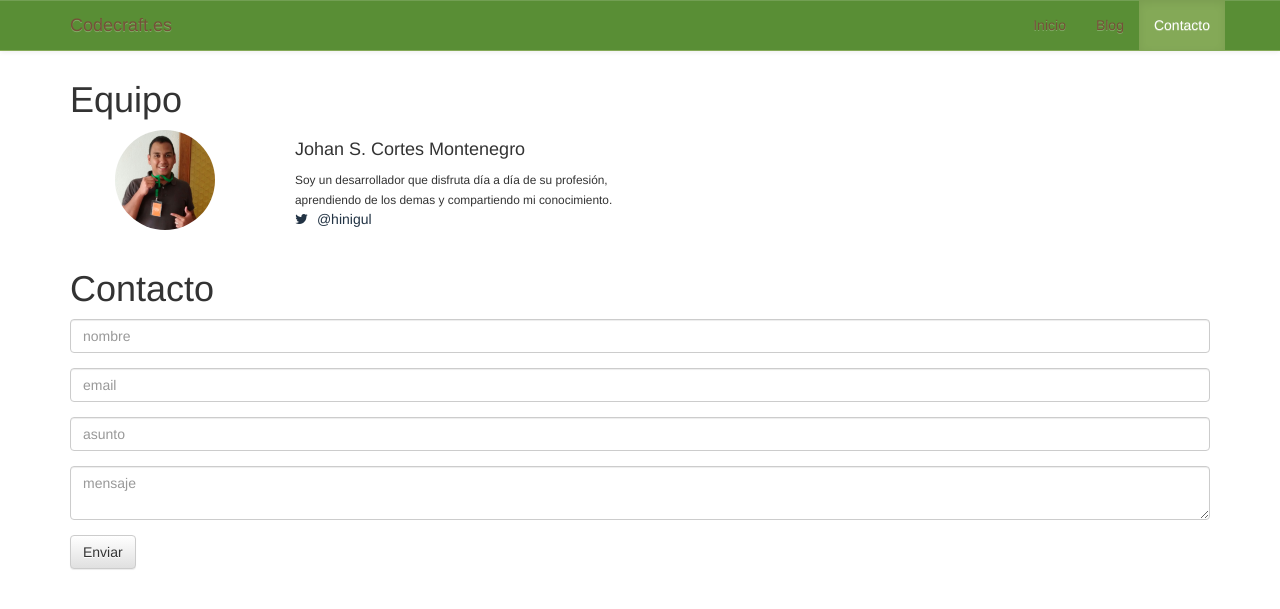
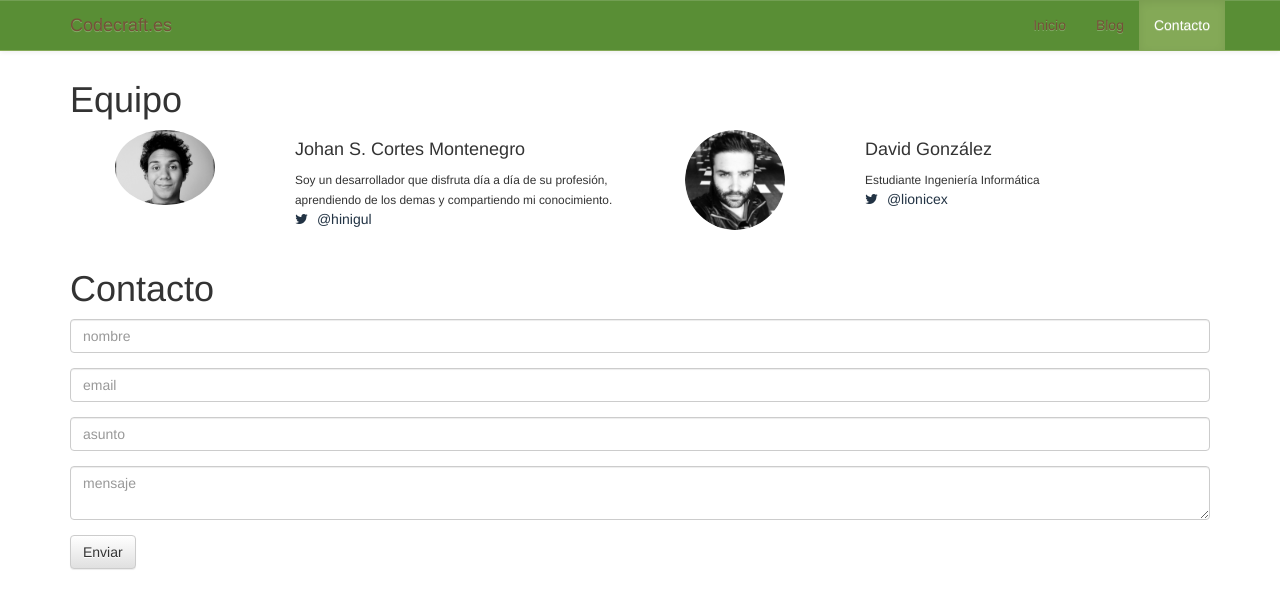
Before and after one commit to itrion/codecraft.es, a Jekyll site: the page built from contact.html, in a window 1280 px wide. Shown: the top 609 px of the page. Built offline with Jekyll 4.4.1, drawn with Linux system fonts in a browser that asks for light colours; nearby versions of some CDN libraries.

Commit message:
Add David as team member

```diff
--- a/_data/members.yml
+++ b/_data/members.yml
@@ -1,5 +1,11 @@
 - name: Johan S. Cortes Montenegro
   text: "Soy un desarrollador que disfruta día a día de su profesión, aprendiendo de los demas y compartiendo mi conocimiento."
-  img: johan_3.jpg
+  img: johan.jpg
   mail: mailto:johanscm50@gmail.com
   twitter: hinigul
+
+- name: David González
+  text: "Estudiante Ingeniería Informática"
+  img: david.png
+  mail: mailto:davidglezramos@gmail.com
+  twitter: lionicex
```
Also changed, not shown: img/members/david.png (added).
